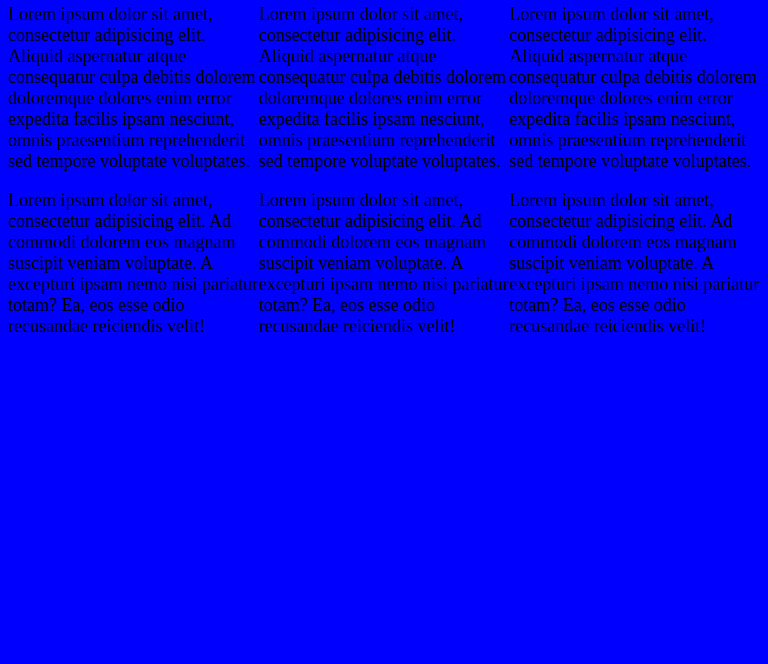
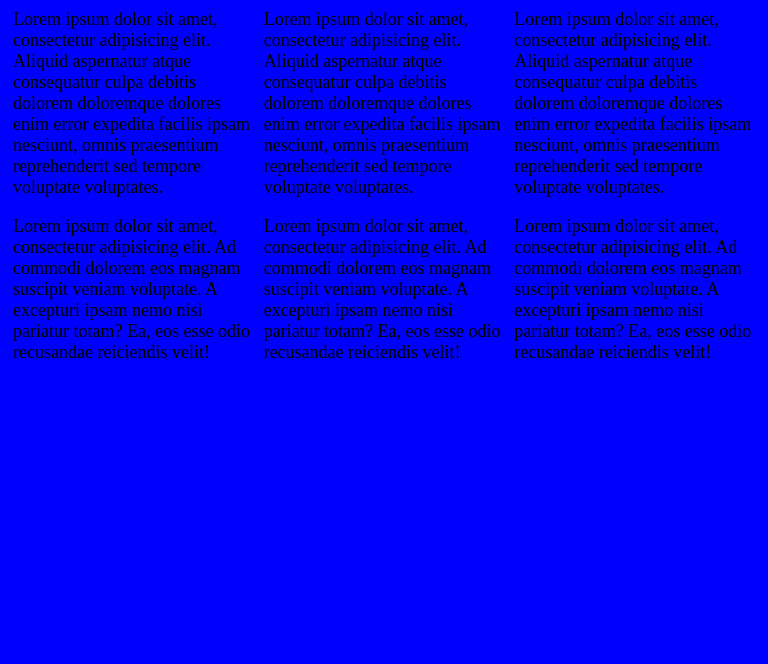
Before and after one commit to MarteDL/responsive-webdesign, a plain HTML site: page index.html in a window 768 px wide. Shown: the part 136-800 px from the top of the page. Drawn offline with Linux system fonts and the light colour scheme.

Commit message:
some small changes in css

```diff
--- a/main.css
+++ b/main.css
@@ -22,15 +22,23 @@
     }
 
     #small {
+        padding: 5px;
         width: 66.67%;
+        float: left;
+        box-sizing: border-box;
     }
 
     #medium {
+        padding: 5px;
         width: 33.33%;
+        float: left;
+        box-sizing: border-box;
     }
 
     #large {
         width: 100%;
+        float: none;
+        box-sizing: border-box;
     }
 
     /*
@@ -46,23 +54,28 @@
 
 @media only screen and (min-width: 768px) {
     body {
-        box-sizing: border-box;
         background-color: blue;
         font-size: large;
     }
 
     #small {
+        box-sizing: border-box;
         width: 33.33%;
+        padding: 5px;
         float: left;
     }
 
     #medium {
+        box-sizing: border-box;
         width: 33.33%;
+        padding: 5px;
         float: left;
     }
 
     #large {
+        box-sizing: border-box;
         width: 33.34%;
+        padding: 5px;
         float: left;
     }
 
```
